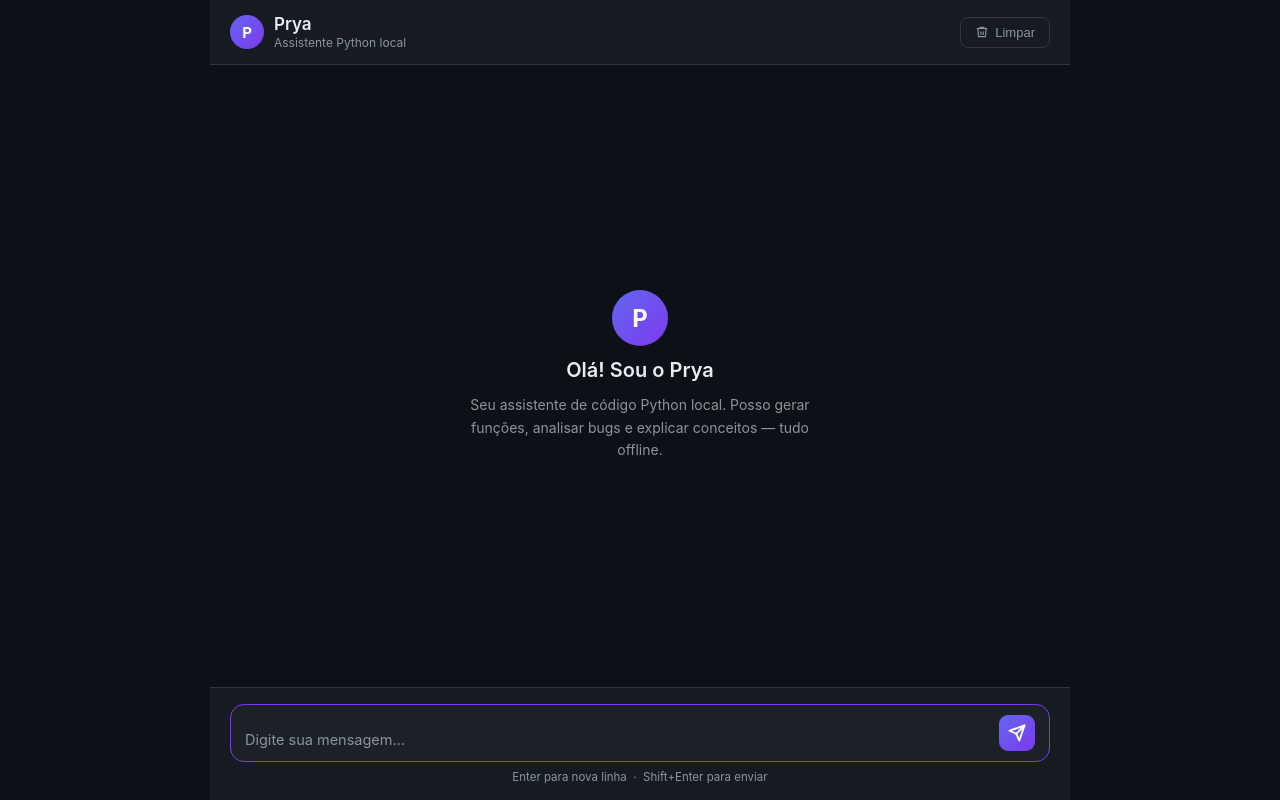
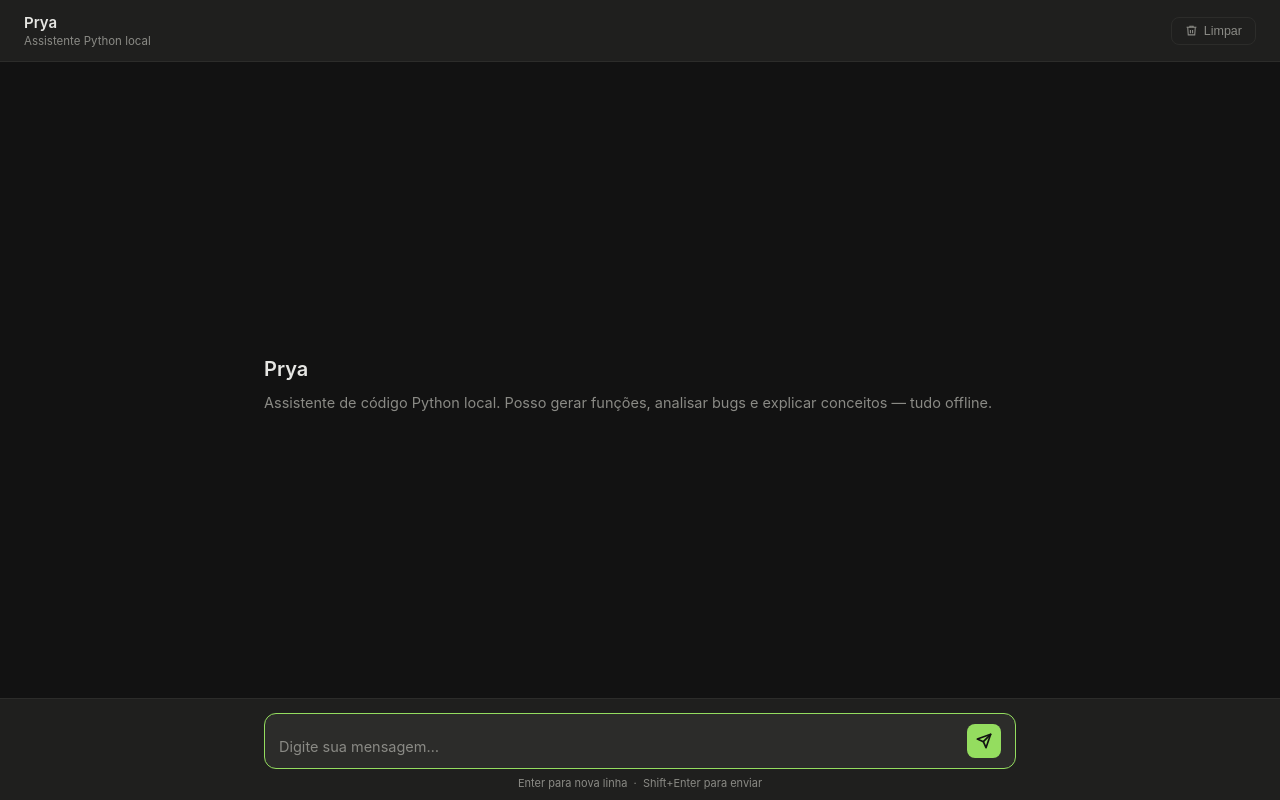
Before and after one commit to Guimaraes-Davi/prya, a Python web app: template templates/index.html in a window 1280 px wide. Run offline with Jinja, Linux system fonts and the light colour scheme; the template is opened without the code that fills it, so the values that code supplies are empty; some libraries are stand-ins or nearby versions.

Commit message:
feat: Prya v1.1 — redesign minimalista com paleta neutra e layout fluido

```diff
--- a/templates/index.html
+++ b/templates/index.html
@@ -14,33 +14,34 @@
   <style>
     /* ── Variáveis ── */
     :root {
-      --bg:          #0d1117;
-      --surface:     #161b22;
-      --surface-2:   #1c2128;
-      --border:      #30363d;
-      --text:        #e6edf3;
-      --text-muted:  #8b949e;
-      --accent:      #7c3aed;
-      --accent-2:    #6366f1;
-      --user-bubble: linear-gradient(135deg, #6366f1 0%, #7c3aed 100%);
-      --prya-bubble: #1c2128;
-      --danger:      #f85149;
-      --radius:      14px;
-      --radius-sm:   8px;
+      --bg:         #121212;
+      --surface:    #1f1f1e;
+      --surface-2:  #2c2c2a;
+      --border:     #2c2c2a;
+      --text:       #e6e6e3;
+      --text-muted: #8a8a85;
+      --accent:     #94dd5f;
+      --danger:     #f85149;
+      --radius:     12px;
+      --radius-sm:  8px;
+      --read-width: 800px;
     }
 
     /* ── Reset ── */
     *, *::before, *::after { box-sizing: border-box; margin: 0; padding: 0; }
-    html, body { height: 100%; font-family: -apple-system, BlinkMacSystemFont,
-      'Segoe UI', system-ui, sans-serif; background: var(--bg); color: var(--text); }
+    html, body {
+      height: 100%;
+      font-family: -apple-system, BlinkMacSystemFont, 'Segoe UI', system-ui, sans-serif;
+      background: var(--bg);
+      color: var(--text);
+    }
 
     /* ── Layout principal ── */
     .app {
       display: flex;
       flex-direction: column;
       height: 100vh;
-      max-width: 860px;
-      margin: 0 auto;
+      width: 100%;
     }
 
     /* ── Cabeçalho ── */
@@ -48,118 +49,101 @@
       display: flex;
       align-items: center;
       justify-content: space-between;
-      padding: 14px 20px;
+      padding: 13px 24px;
       background: var(--surface);
       border-bottom: 1px solid var(--border);
       flex-shrink: 0;
     }
-    .header-brand {
-      display: flex;
-      align-items: center;
-      gap: 10px;
-    }
-    .logo {
-      width: 34px; height: 34px;
-      border-radius: 50%;
-      background: var(--user-bubble);
-      display: flex; align-items: center; justify-content: center;
-      font-weight: 700; font-size: 15px; color: #fff;
-      flex-shrink: 0;
-    }
-    .brand-name { font-size: 17px; font-weight: 600; }
-    .brand-sub  { font-size: 12px; color: var(--text-muted); margin-top: 1px; }
+    .header-brand { display: flex; flex-direction: column; gap: 2px; }
+    .brand-name   { font-size: 15px; font-weight: 600; color: var(--text); }
+    .brand-sub    { font-size: 11.5px; color: var(--text-muted); }
 
     .btn-limpar {
       display: flex; align-items: center; gap: 6px;
-      padding: 7px 14px;
+      padding: 6px 13px;
       border-radius: var(--radius-sm);
       border: 1px solid var(--border);
       background: transparent;
       color: var(--text-muted);
-      font-size: 13px; cursor: pointer;
-      transition: border-color .2s, color .2s;
+      font-size: 12.5px; cursor: pointer;
+      transition: border-color .15s, color .15s;
     }
     .btn-limpar:hover { border-color: var(--danger); color: var(--danger); }
-    .btn-limpar svg { flex-shrink: 0; }
 
     /* ── Área de mensagens ── */
     #mensagens {
       flex: 1;
       overflow-y: auto;
-      padding: 24px 20px;
+      padding: 40px 0 28px;
       display: flex;
       flex-direction: column;
-      gap: 20px;
+      gap: 28px;
       scroll-behavior: smooth;
     }
-    #mensagens::-webkit-scrollbar { width: 6px; }
+    #mensagens::-webkit-scrollbar { width: 5px; }
     #mensagens::-webkit-scrollbar-track { background: transparent; }
     #mensagens::-webkit-scrollbar-thumb { background: var(--border); border-radius: 3px; }
 
-    /* ── Mensagem individual ── */
+    /* ── Wrapper centralizado ── */
     .msg {
-      display: flex;
-      gap: 10px;
-      align-items: flex-start;
-      max-width: 88%;
-      animation: fadeUp .2s ease;
+      width: 100%;
+      max-width: var(--read-width);
+      margin: 0 auto;
+      padding: 0 24px;
+      animation: fadeUp .18s ease;
     }
     @keyframes fadeUp {
-      from { opacity: 0; transform: translateY(8px); }
+      from { opacity: 0; transform: translateY(6px); }
       to   { opacity: 1; transform: translateY(0); }
     }
-    .msg.usuario  { align-self: flex-end; flex-direction: row-reverse; }
-    .msg.prya     { align-self: flex-start; }
 
-    /* Avatar */
-    .avatar {
-      width: 32px; height: 32px; border-radius: 50%;
-      display: flex; align-items: center; justify-content: center;
-      font-size: 13px; font-weight: 700; flex-shrink: 0;
+    /* ── Mensagem do usuário ── */
+    .msg.usuario {
+      display: flex;
+      justify-content: flex-end;
     }
-    .msg.usuario .avatar { background: var(--user-bubble); color: #fff; }
-    .msg.prya    .avatar { background: var(--surface); border: 1px solid var(--border);
-                           color: var(--accent); }
+    .msg.usuario .bolha {
+      background: var(--surface-2);
+      color: var(--text);
+      padding: 10px 15px;
+      border-radius: var(--radius);
+      max-width: 72%;
+      font-size: 14.5px;
+      line-height: 1.65;
+      word-break: break-word;
+      white-space: pre-wrap;
+    }
 
-    /* Bolha */
-    .bolha {
-      padding: 12px 16px;
-      border-radius: var(--radius);
-      line-height: 1.65;
-      font-size: 14.5px;
+    /* ── Mensagem da Prya — texto limpo, sem bolha ── */
+    .msg.prya { display: block; }
+    .msg.prya .bolha {
+      background: transparent;
+      border: none;
+      padding: 0;
+      font-size: 15px;
+      line-height: 1.8;
+      color: var(--text);
       word-break: break-word;
     }
-    .msg.usuario .bolha {
-      background: var(--user-bubble);
-      color: #fff;
-      border-bottom-right-radius: 4px;
-    }
-    .msg.prya .bolha {
-      background: var(--prya-bubble);
-      border: 1px solid var(--border);
-      color: var(--text);
-      border-bottom-left-radius: 4px;
-    }
 
-    /* ── Markdown dentro das bolhas ── */
-    .bolha p   { margin-bottom: 10px; }
+    /* ── Markdown ── */
+    .bolha p   { margin-bottom: 12px; }
     .bolha p:last-child { margin-bottom: 0; }
-    .bolha ul, .bolha ol { padding-left: 20px; margin-bottom: 10px; }
-    .bolha li  { margin-bottom: 4px; }
+    .bolha ul, .bolha ol { padding-left: 22px; margin-bottom: 12px; }
+    .bolha li  { margin-bottom: 5px; }
     .bolha strong { font-weight: 600; }
     .bolha em     { font-style: italic; }
     .bolha code:not(pre code) {
-      background: rgba(255,255,255,.08);
+      background: var(--surface-2);
       padding: 2px 6px; border-radius: 4px;
       font-family: 'JetBrains Mono', 'Fira Code', monospace;
       font-size: 13px;
+      color: var(--accent);
     }
-    .msg.usuario .bolha code:not(pre code) { background: rgba(255,255,255,.18); }
 
     /* ── Bloco de código ── */
     .bloco-codigo {
-      position: relative;
-      margin: 10px 0;
+      margin: 14px 0;
       border-radius: var(--radius-sm);
       overflow: hidden;
       border: 1px solid var(--border);
@@ -167,11 +151,11 @@
     .bloco-codigo-header {
       display: flex; align-items: center; justify-content: space-between;
       padding: 6px 14px;
-      background: #0d1117;
+      background: var(--surface);
       border-bottom: 1px solid var(--border);
     }
     .bloco-lang {
-      font-size: 11px; font-weight: 600; letter-spacing: .04em;
+      font-size: 11px; font-weight: 600; letter-spacing: .05em;
       color: var(--text-muted); text-transform: uppercase;
     }
     .btn-copiar {
@@ -182,8 +166,8 @@
       font-size: 11px; cursor: pointer;
       transition: border-color .15s, color .15s;
     }
-    .btn-copiar:hover { border-color: var(--accent); color: var(--accent); }
-    .btn-copiar.copiado { border-color: #3fb950; color: #3fb950; }
+    .btn-copiar:hover   { border-color: var(--accent); color: var(--accent); }
+    .btn-copiar.copiado { border-color: var(--accent); color: var(--accent); }
     .bloco-codigo pre {
       margin: 0 !important;
       padding: 14px 16px !important;
@@ -196,39 +180,40 @@
 
     /* ── Indicador "pensando" ── */
     .pensando {
-      display: flex; gap: 10px; align-items: center;
-      align-self: flex-start;
-      animation: fadeUp .2s ease;
+      width: 100%;
+      max-width: var(--read-width);
+      margin: 0 auto;
+      padding: 0 24px;
+      animation: fadeUp .18s ease;
     }
-    .pensando .avatar { background: var(--surface); border: 1px solid var(--border); color: var(--accent); }
     .pensando-texto {
-      background: var(--prya-bubble);
-      border: 1px solid var(--border);
-      padding: 12px 16px;
-      border-radius: var(--radius);
-      border-bottom-left-radius: 4px;
       font-size: 14px; color: var(--text-muted);
       display: flex; align-items: center; gap: 8px;
     }
     .dots { display: flex; gap: 4px; }
     .dots span {
-      width: 6px; height: 6px; border-radius: 50%;
-      background: var(--accent); opacity: .4;
+      width: 5px; height: 5px; border-radius: 50%;
+      background: var(--accent); opacity: .35;
       animation: pulsar 1.2s infinite;
     }
     .dots span:nth-child(2) { animation-delay: .2s; }
     .dots span:nth-child(3) { animation-delay: .4s; }
     @keyframes pulsar {
-      0%, 80%, 100% { opacity: .4; transform: scale(1); }
-      40%            { opacity: 1;  transform: scale(1.3); }
+      0%, 80%, 100% { opacity: .35; transform: scale(1); }
+      40%            { opacity: 1;   transform: scale(1.35); }
     }
 
     /* ── Área de input ── */
     .input-area {
-      padding: 16px 20px;
+      padding: 14px 0 10px;
       background: var(--surface);
       border-top: 1px solid var(--border);
       flex-shrink: 0;
+    }
+    .input-inner {
+      max-width: var(--read-width);
+      margin: 0 auto;
+      padding: 0 24px;
     }
     .input-wrapper {
       display: flex; gap: 10px; align-items: flex-end;
@@ -249,35 +234,41 @@
     #campo-input::-webkit-scrollbar { width: 4px; }
     #campo-input::-webkit-scrollbar-thumb { background: var(--border); border-radius: 2px; }
     .btn-enviar {
-      width: 36px; height: 36px; border-radius: 9px;
-      background: var(--user-bubble);
+      width: 34px; height: 34px; border-radius: 8px;
+      background: var(--accent);
       border: none; cursor: pointer;
       display: flex; align-items: center; justify-content: center;
       flex-shrink: 0; transition: opacity .15s, transform .1s;
     }
-    .btn-enviar:hover:not(:disabled) { opacity: .85; transform: scale(1.05); }
-    .btn-enviar:disabled { opacity: .35; cursor: not-allowed; }
-    .btn-enviar svg { color: #fff; }
+    .btn-enviar:hover:not(:disabled) { opacity: .82; transform: scale(1.04); }
+    .btn-enviar:disabled { opacity: .25; cursor: not-allowed; }
+    .btn-enviar svg { color: #121212; }
 
     /* ── Boas-vindas ── */
     .boas-vindas {
-      display: flex; flex-direction: column; align-items: center;
-      justify-content: center; flex: 1; gap: 12px;
-      color: var(--text-muted); text-align: center; padding: 40px;
-    }
-    .boas-vindas .logo-grande {
-      width: 56px; height: 56px; border-radius: 50%;
-      background: var(--user-bubble);
-      display: flex; align-items: center; justify-content: center;
-      font-size: 24px; font-weight: 700; color: #fff;
+      width: 100%;
+      max-width: var(--read-width);
+      margin: auto;
+      padding: 0 24px;
+      display: flex; flex-direction: column; gap: 10px;
     }
     .boas-vindas h2 { font-size: 20px; color: var(--text); font-weight: 600; }
-    .boas-vindas p  { font-size: 14px; max-width: 360px; line-height: 1.6; }
+    .boas-vindas p  { font-size: 14.5px; color: var(--text-muted); line-height: 1.65; }
 
-    /* ── Rodapé da área de input ── */
+    /* ── Hint do input ── */
     .input-hint {
-      text-align: center; font-size: 11.5px; color: var(--text-muted);
-      margin-top: 8px;
+      text-align: center;
+      font-size: 11px;
+      color: var(--text-muted);
+      margin-top: 7px;
+    }
+
+    /* ── Mobile ── */
+    @media (max-width: 600px) {
+      header { padding: 11px 16px; }
+      .msg, .pensando, .boas-vindas { padding: 0 16px; }
+      .input-inner { padding: 0 16px; }
+      .msg.usuario .bolha { max-width: 90%; }
     }
   </style>
 </head>
@@ -287,14 +278,11 @@
   <!-- Cabeçalho -->
   <header>
     <div class="header-brand">
-      <div class="logo">P</div>
-      <div>
       <div class="brand-name">Prya</div>
       <div class="brand-sub">Assistente Python local</div>
     </div>
-    </div>
     <button class="btn-limpar" onclick="limparHistorico()">
-      <svg width="14" height="14" viewBox="0 0 24 24" fill="none" stroke="currentColor" stroke-width="2">
+      <svg width="13" height="13" viewBox="0 0 24 24" fill="none" stroke="currentColor" stroke-width="2">
         <polyline points="3 6 5 6 21 6"/><path d="M19 6l-1 14H6L5 6"/>
         <path d="M10 11v6M14 11v6"/><path d="M9 6V4h6v2"/>
       </svg>
@@ -305,19 +293,19 @@
   <!-- Área de mensagens -->
   <div id="mensagens">
     <div class="boas-vindas" id="boas-vindas">
-      <div class="logo-grande">P</div>
-      <h2>Olá! Sou o Prya</h2>
-      <p>Seu assistente de código Python local. Posso gerar funções, analisar bugs e explicar conceitos — tudo offline.</p>
+      <h2>Prya</h2>
+      <p>Assistente de código Python local. Posso gerar funções, analisar bugs e explicar conceitos — tudo offline.</p>
     </div>
   </div>
 
   <!-- Input -->
   <div class="input-area">
+    <div class="input-inner">
       <div class="input-wrapper">
         <textarea id="campo-input" placeholder="Digite sua mensagem…" rows="1"
                   oninput="ajustarAltura(this)" onkeydown="teclaEnter(event)"></textarea>
-      <button class="btn-enviar" id="btn-enviar" onclick="enviar()" title="Enviar (Enter)">
-        <svg width="18" height="18" viewBox="0 0 24 24" fill="none"
+        <button class="btn-enviar" id="btn-enviar" onclick="enviar()" title="Enviar (Shift+Enter)">
+          <svg width="16" height="16" viewBox="0 0 24 24" fill="none"
                stroke="currentColor" stroke-width="2.5" stroke-linecap="round" stroke-linejoin="round">
             <line x1="22" y1="2" x2="11" y2="13"/>
             <polygon points="22 2 15 22 11 13 2 9 22 2"/>
@@ -325,6 +313,7 @@
         </button>
       </div>
       <div class="input-hint">Enter para nova linha &nbsp;·&nbsp; Shift+Enter para enviar</div>
+    </div>
   </div>
 
 </div>
@@ -359,7 +348,7 @@
   /* ── Estado ── */
   let streamingAtivo = false;
 
-  /* ── Utilitários de DOM ── */
+  /* ── Referências DOM ── */
   const $msgs       = document.getElementById('mensagens');
   const $input      = document.getElementById('campo-input');
   const $btnEnviar  = document.getElementById('btn-enviar');
@@ -369,7 +358,7 @@
     if ($boasVindas) $boasVindas.remove();
   }
 
-  function rolарParaBaixo() {
+  function rolarParaBaixo() {
     $msgs.scrollTop = $msgs.scrollHeight;
   }
 
@@ -382,39 +371,36 @@
     if (e.key === 'Enter' && e.shiftKey) { e.preventDefault(); enviar(); }
   }
 
-  /* ── Cria bolha do usuário ── */
+  /* ── Cria mensagem do usuário ── */
   function criarBolhaUsuario(texto) {
     const div = document.createElement('div');
     div.className = 'msg usuario';
-    div.innerHTML = `
-      <div class="avatar">U</div>
-      <div class="bolha">${escaparHTML(texto)}</div>`;
+    div.innerHTML = `<div class="bolha">${escaparHTML(texto)}</div>`;
     $msgs.appendChild(div);
-    rolарParaBaixo();
+    rolarParaBaixo();
   }
 
-  /* ── Cria bolha do Prya (vazia, para streaming) ── */
+  /* ── Cria mensagem da Prya (vazia, para streaming) ── */
   function criarBolhaPrya() {
     const div = document.createElement('div');
     div.className = 'msg prya';
-    div.innerHTML = `<div class="avatar">P</div><div class="bolha"></div>`;
+    div.innerHTML = `<div class="bolha"></div>`;
     $msgs.appendChild(div);
-    rolарParaBaixo();
+    rolarParaBaixo();
     return div.querySelector('.bolha');
   }
 
-  /* ── Atualiza bolha durante streaming (markdown progressivo) ── */
+  /* ── Atualiza conteúdo durante streaming (markdown progressivo) ── */
   function atualizarBolha(bolha, texto) {
     bolha.innerHTML = marked.parse(texto);
-    rolарParaBaixo();
+    rolarParaBaixo();
   }
 
-  /* ── Finaliza bolha com highlight.js aplicado ── */
+  /* ── Finaliza com highlight.js ── */
   function finalizarBolha(bolha, texto) {
     bolha.innerHTML = marked.parse(texto);
-    // highlight.js já é aplicado via renderer.code, mas reforçamos para inline
     bolha.querySelectorAll('pre code:not(.hljs)').forEach(el => hljs.highlightElement(el));
-    rolарParaBaixo();
+    rolarParaBaixo();
   }
 
   /* ── Indicador "pensando" ── */
@@ -423,15 +409,12 @@
     div.className = 'pensando';
     div.id = 'pensando';
     div.innerHTML = `
-      <div class="avatar">P</div>
       <div class="pensando-texto">
         Prya está pensando
-        <div class="dots">
-          <span></span><span></span><span></span>
-        </div>
+        <div class="dots"><span></span><span></span><span></span></div>
       </div>`;
     $msgs.appendChild(div);
-    rolарParaBaixo();
+    rolarParaBaixo();
   }
 
   function ocultarPensando() {
@@ -445,16 +428,14 @@
     navigator.clipboard.writeText(codigo).then(() => {
       btn.classList.add('copiado');
       btn.innerHTML = `
-        <svg width="12" height="12" viewBox="0 0 24 24" fill="none"
-             stroke="currentColor" stroke-width="2.5">
+        <svg width="12" height="12" viewBox="0 0 24 24" fill="none" stroke="currentColor" stroke-width="2.5">
           <polyline points="20 6 9 17 4 12"/>
         </svg>
         Copiado!`;
       setTimeout(() => {
         btn.classList.remove('copiado');
         btn.innerHTML = `
-          <svg width="12" height="12" viewBox="0 0 24 24" fill="none"
-               stroke="currentColor" stroke-width="2.5">
+          <svg width="12" height="12" viewBox="0 0 24 24" fill="none" stroke="currentColor" stroke-width="2.5">
             <rect x="9" y="9" width="13" height="13" rx="2"/>
             <path d="M5 15H4a2 2 0 01-2-2V4a2 2 0 012-2h9a2 2 0 012 2v1"/>
           </svg>
@@ -463,7 +444,7 @@
     });
   }
 
-  /* ── Escapar HTML (para texto do usuário) ── */
+  /* ── Escapar HTML ── */
   function escaparHTML(str) {
     return str.replace(/&/g,'&amp;').replace(/</g,'&lt;')
               .replace(/>/g,'&gt;').replace(/"/g,'&quot;');
@@ -509,9 +490,8 @@
 
         buffer += decoder.decode(value, { stream: true });
 
-        // Processa linhas completas do buffer SSE
         const linhas = buffer.split('\n');
-        buffer = linhas.pop(); // última linha pode estar incompleta
+        buffer = linhas.pop();
 
         for (const linha of linhas) {
           if (!linha.startsWith('data: ')) continue;
@@ -522,7 +502,6 @@
             break;
           }
 
-          // Desfaz o escape de newlines feito no servidor
           const trecho = dado.replace(/\\n/g, '\n');
 
           if (!bolha) {
@@ -535,7 +514,6 @@
         }
       }
 
-      // Garante que a bolha seja criada mesmo se o stream vier vazio
       if (!bolha) {
         ocultarPensando();
         bolha = criarBolhaPrya();
@@ -558,14 +536,12 @@
     if (streamingAtivo) return;
     await fetch('/limpar', { method: 'POST' });
     $msgs.innerHTML = '';
-    // Recria boas-vindas
     const div = document.createElement('div');
     div.className = 'boas-vindas';
     div.id = 'boas-vindas';
     div.innerHTML = `
-      <div class="logo-grande">P</div>
-      <h2>Olá! Sou o Prya</h2>
-      <p>Seu assistente de código Python local. Posso gerar funções, analisar bugs e explicar conceitos — tudo offline.</p>`;
+      <h2>Prya</h2>
+      <p>Assistente de código Python local. Posso gerar funções, analisar bugs e explicar conceitos — tudo offline.</p>`;
     $msgs.appendChild(div);
     $input.focus();
   }
```
Lines whose indentation alone changed are shown as unchanged.
